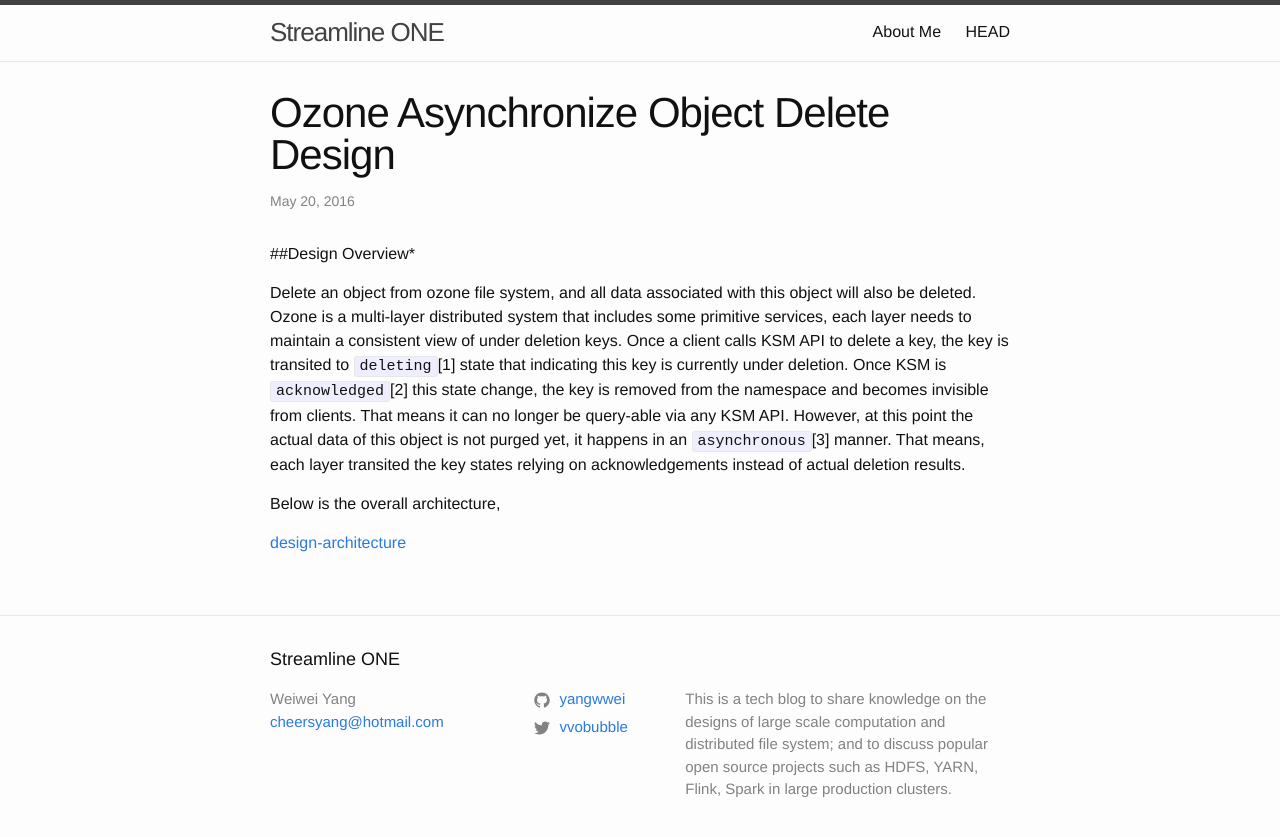
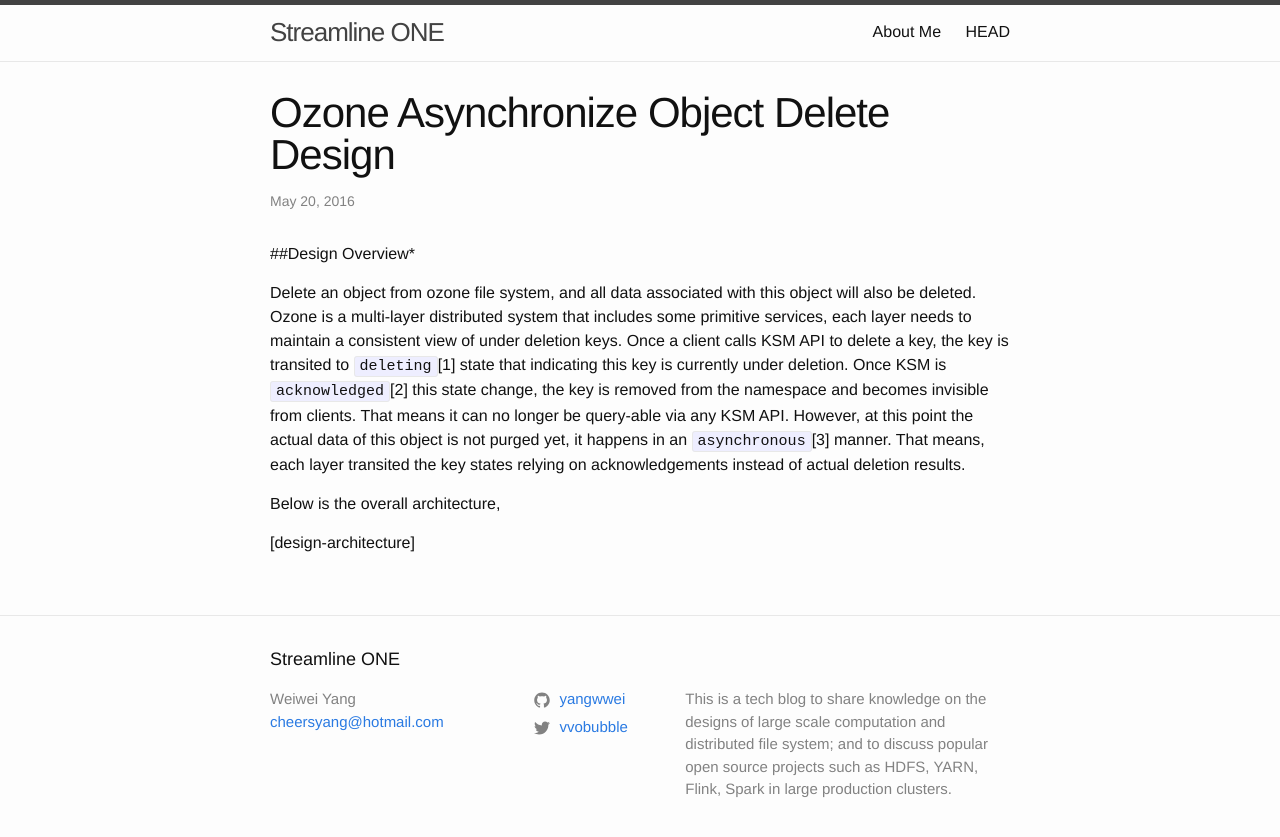
Before and after one commit to yangwwei/yangwwei.github.io, a Jekyll site: the page built from _posts/2016-05-20-Ozone-asynchronize-object-delete-design.md, in a window 1280 px wide. Shown: the top 837 px of the page. Built offline with Jekyll 4.4.1, drawn with Linux system fonts in a browser that asks for light colours; part of the change alters nothing that is shown.

```diff
--- a/_posts/2016-05-20-Ozone-asynchronize-object-delete-design.md
+++ b/_posts/2016-05-20-Ozone-asynchronize-object-delete-design.md
@@ -9,4 +9,4 @@ Once a client calls KSM API to delete a key, the key is transited to `deleting`[
 
 Below is the overall architecture,
 
-[design-architecture](https://github.com/yangwwei/yangwwei.github.io/blob/master/images/design-arch.png)
+[design-architecture]
```
Also changed, not shown: images/design-arch.png (deleted).
